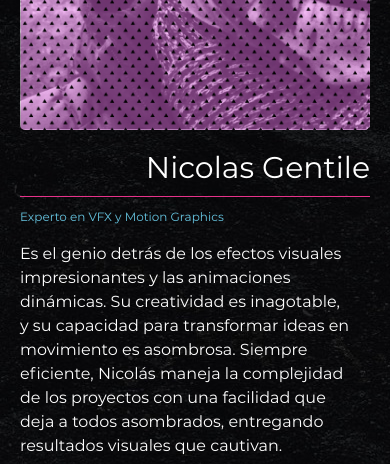
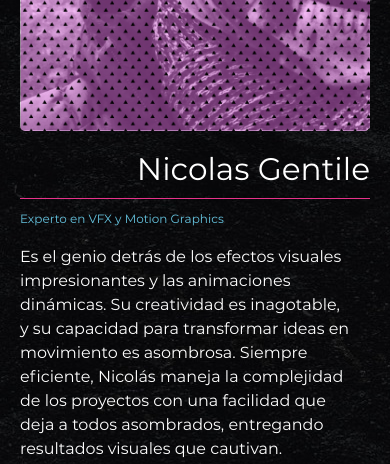
Before and after one commit to herediaRicardo/PreEntrega2-Javascript-Heredia, a plain HTML site: page pages/nosotros.html in a window 390 px wide. Shown: the part 2220-2684 px from the top of the page. Drawn offline with nearby package versions, Linux system fonts and the light colour scheme.

Commit message:
Páginas Full Responsive

```diff
--- a/css/style.css
+++ b/css/style.css
@@ -824,7 +824,7 @@ padding-top: 1.25rem;
     padding: 20px 10px 20px 10px;
 }
 .integrantes h4{
-    font-size: 30px;
+    font-size: 2vw;
     text-align: right;
     padding: 15px 0px 15px 0px;
     border-bottom: 1px solid #E7328A;
@@ -1373,10 +1373,15 @@ footer p:last-child{
     width: 80%;
     font-size: 18px;
     padding-top: 50px;
-}.cajasIntegrantes{
+}
+.cajasIntegrantes h4{
+    font-size: 5vw;
+}
+.cajasIntegrantes{
     width: 50%;
     margin-bottom: 20px;
-}.integrantesFotos img{
+}
+.integrantesFotos img{
     margin: auto;
 }
 
@@ -1525,7 +1530,7 @@ font-size: 8vw;
     padding: 20px 20px 20px 20px;
 }
 .integrantes h4{
-    text-align: right;
+    font-size: 8vw;
     padding: 20px 0px 10px 0px;
 }
 .integrantes p{
```
